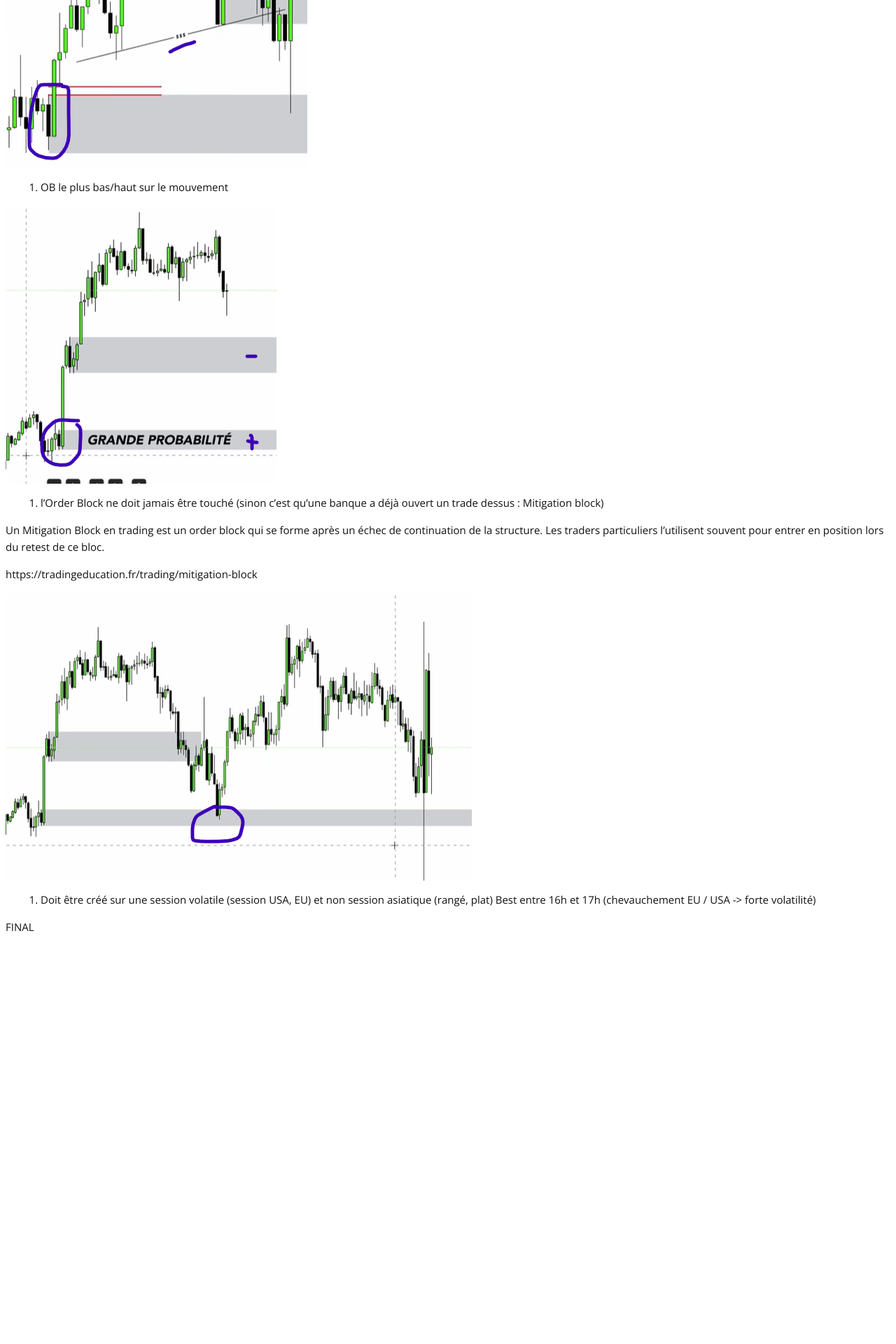
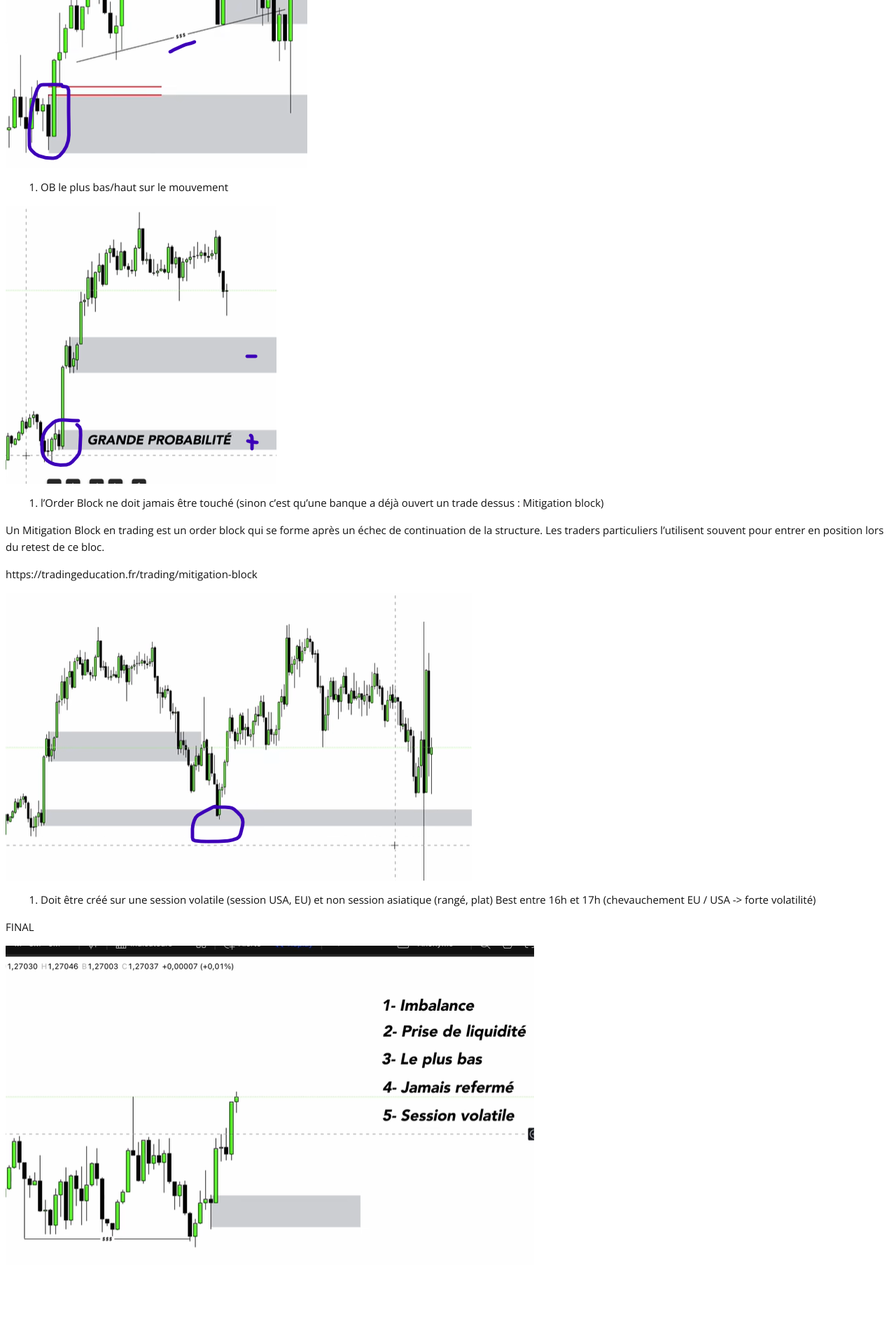
Before and after one commit to cylmat/cylmat.github.io, a Jekyll site: the page built from _pages/trading/smart/order_block.md, in a window 1280 px wide. Shown: the part 2883-4803 px from the top of the page at 70% size. Built offline with Jekyll 4.4.1, drawn with Linux system fonts in a browser that asks for light colours; nearby versions of some CDN libraries; our own code applies the rules of GitHub Pages for plain Markdown files; before the commit the page ends 4332 px from its top, so only the background shows below that.

Commit message:
Update order_block.md

```diff
--- a/_pages/trading/smart/order_block.md
+++ b/_pages/trading/smart/order_block.md
@@ -53,3 +53,5 @@ https://tradingeducation.fr/trading/mitigation-block
 Best entre 16h et 17h (chevauchement EU / USA -> forte volatilité)
 
 FINAL
+
+![ob8](https://github.com/cylmat/cylmat.github.io/blob/main/_pages/trading/smart/ob8_final.png)
```
